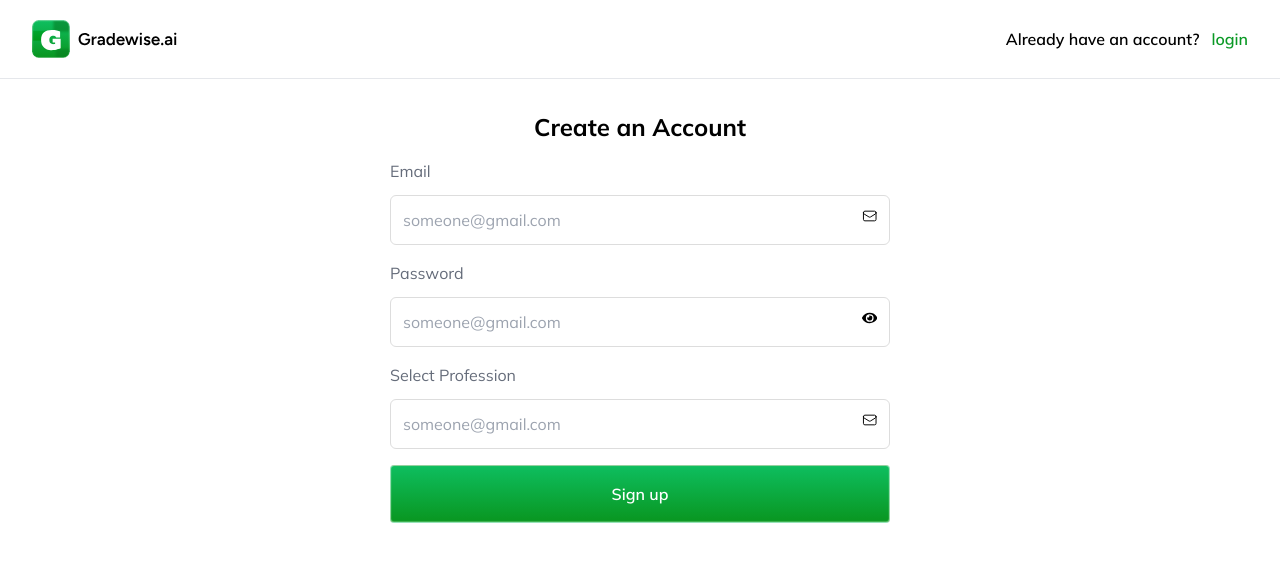
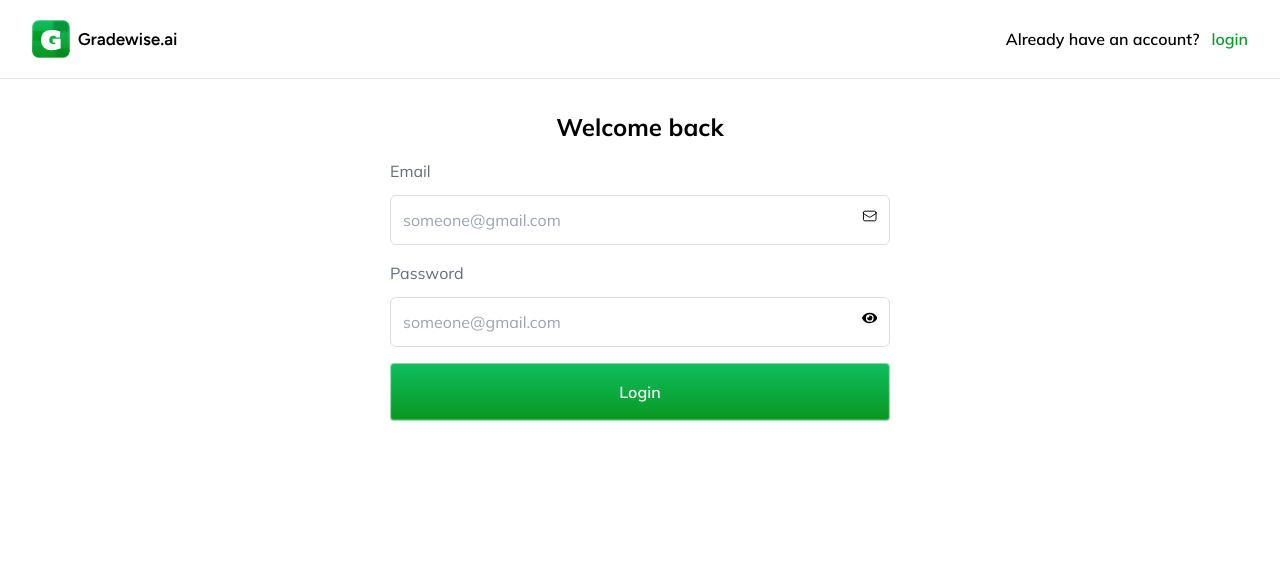
Before and after one commit to superwaih/gradwise, a Next.js app: page /login in a window 1280 px wide. Shown: the top 562 px of the page. Built offline with nearby package versions, Linux system fonts and the light colour scheme.

Commit message:
complted login

```diff
--- a/components/landing-page/Login.jsx
+++ b/components/landing-page/Login.jsx
@@ -2,17 +2,17 @@ import React from 'react'
 import { HiOutlineEnvelope } from "react-icons/hi2";
 import { FaEye } from "react-icons/fa";
 import Link from 'next/link';
-const Login = () => {
+const LoginForm = () => {
   return (
     <div className='flex flex-col mx-auto w-[500px] space-y-4 justify-center items-center py-8'>
-        <h3 className='font-bold text-2xl text-black'>Create an Account</h3>
+        <h3 className='font-bold text-2xl text-black'>Welcome back</h3>
 
         <div className='w-full flex flex-col gap-3'>
             <label className='text-[#656C7A]' htmlFor="">
                 Email
             </label>
             <div className='flex relative border px-3 w-full py-3 rounded-md border-grey/200'>
-                <input type="text" className='outline-none w-full' placeholder='someone@gmail.com' />
+                <input type="text" className='outline-none w-full focus-within:bg-inherit' placeholder='someone@gmail.com' />
                 <HiOutlineEnvelope />
 
             </div>
@@ -23,7 +23,7 @@ const Login = () => {
                 Password
             </label>
             <div className='flex relative border px-3 w-full py-3 rounded-md border-grey/200'>
-                <input type="text" className='outline-none w-full' placeholder='someone@gmail.com' />
+                <input type="password" className='outline-none w-full' placeholder='someone@gmail.com' />
                 <FaEye />
 
             </div>
@@ -42,4 +42,4 @@ const Login = () => {
   )
 }
 
-export default Login
+export default LoginForm
--- a/pages/login.jsx
+++ b/pages/login.jsx
@@ -2,6 +2,7 @@ import Head from 'next/head'
 import Image from 'next/image'
 import Heading from '../components/Heading'
 import CreateAccount from '../components/landing-page/CreateAccount'
+import LoginForm from '../components/landing-page/Login'
 
 export default function Login() {
   return (
@@ -13,7 +14,7 @@ export default function Login() {
       </Head>
       <main className=''>
         <Heading />
-        <CreateAccount />
+       <LoginForm />
 
       </main>
 
```
